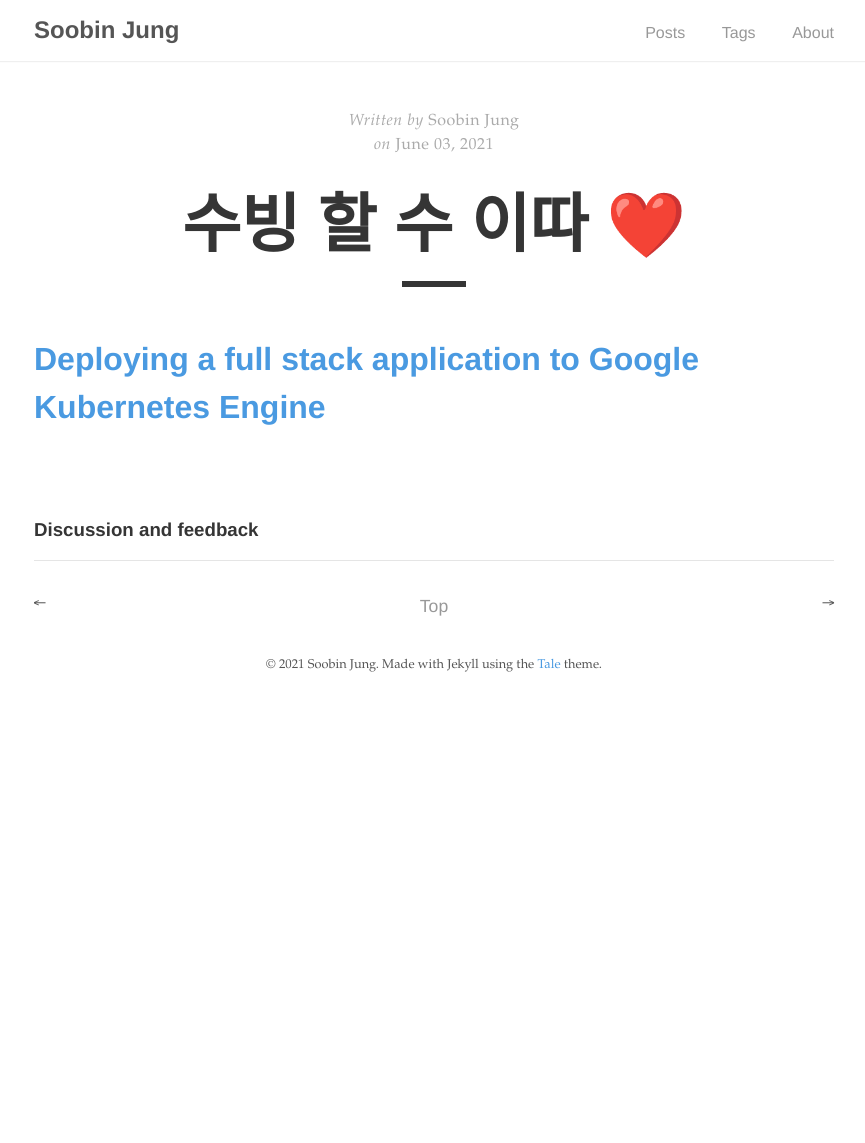
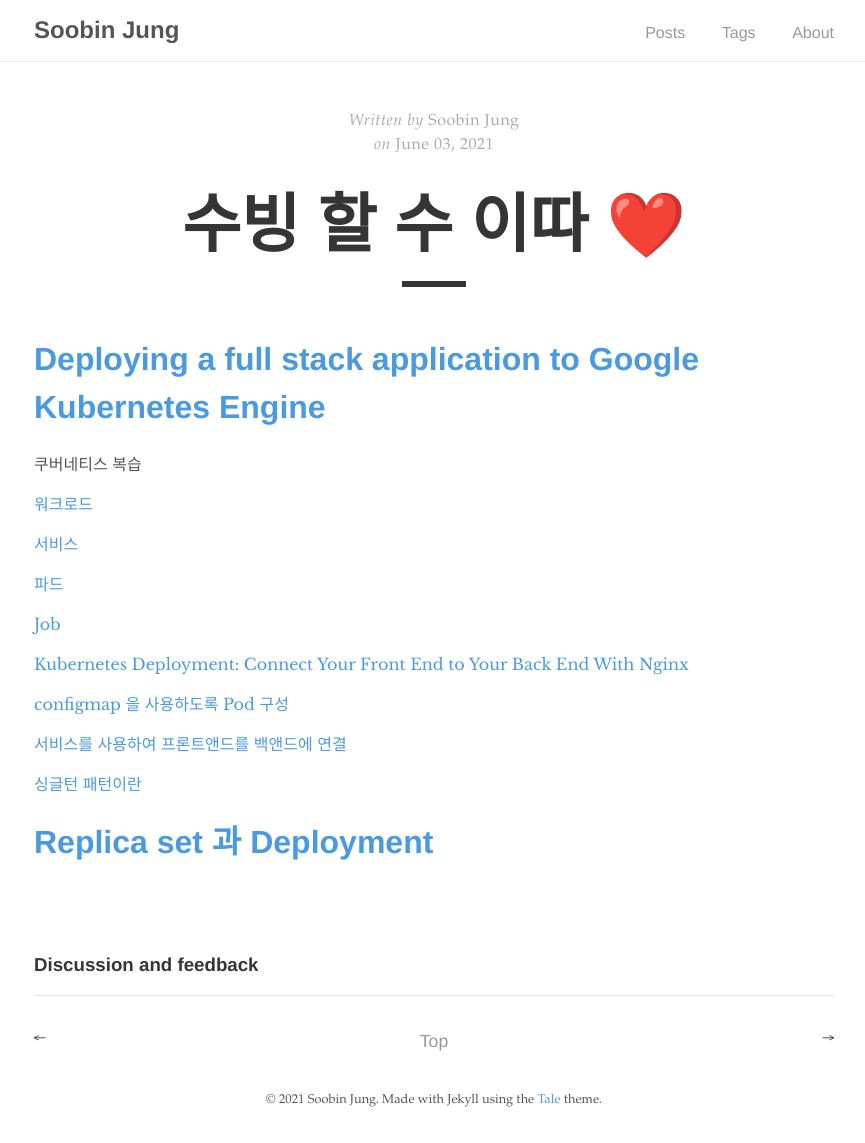
Before and after one commit to SoobinJung1013/SoobinJung1013.github.io, a Jekyll site: the page built from _posts/2021-06-03-85.md, in a window 1280 px wide. Shown: the whole page, without its empty margins (206-1071 px from the left). Built offline with Jekyll 4.4.1, drawn with Linux system fonts in a browser that asks for light colours; comment, search, counter and statistics services are not loaded; before the commit the page ends 900 px from its top, so only the background shows below that.

Commit message:
수비니 화이팅 ...

```diff
--- a/_posts/2021-06-03-85.md
+++ b/_posts/2021-06-03-85.md
@@ -9,3 +9,27 @@ tags: Tale
 ---
 
 # [Deploying a full stack application to Google Kubernetes Engine](https://shinesolutions.com/2018/10/25/deploying-a-full-stack-application-to-google-kubernetes-engine/)
+
+
+
+
+
+쿠버네티스 복습
+
+[워크로드](https://kubernetes.io/ko/docs/concepts/workloads/)
+
+[서비스](https://kubernetes.io/ko/docs/concepts/services-networking/service/)
+
+[파드](https://kubernetes.io/ko/docs/concepts/workloads/pods/)
+
+[Job](https://kubernetes.io/docs/concepts/workloads/controllers/job/)
+
+ [Kubernetes Deployment: Connect Your Front End to Your Back End With Nginx](https://betterprogramming.pub/kubernetes-deployment-connect-your-front-end-to-your-back-end-with-nginx-7e4e7cfef177)
+
+[configmap 을 사용하도록 Pod 구성](https://kubernetes.io/docs/tasks/configure-pod-container/configure-pod-configmap/)
+
+[서비스를 사용하여 프론트앤드를 백앤드에 연결](https://kubernetes.io/ko/docs/tasks/access-application-cluster/connecting-frontend-backend/)
+
+[싱글턴 패턴이란](https://gmlwjd9405.github.io/2018/07/06/singleton-pattern.html)
+
+# [Replica set 과 Deployment](https://boying-blog.tistory.com/8)
```
